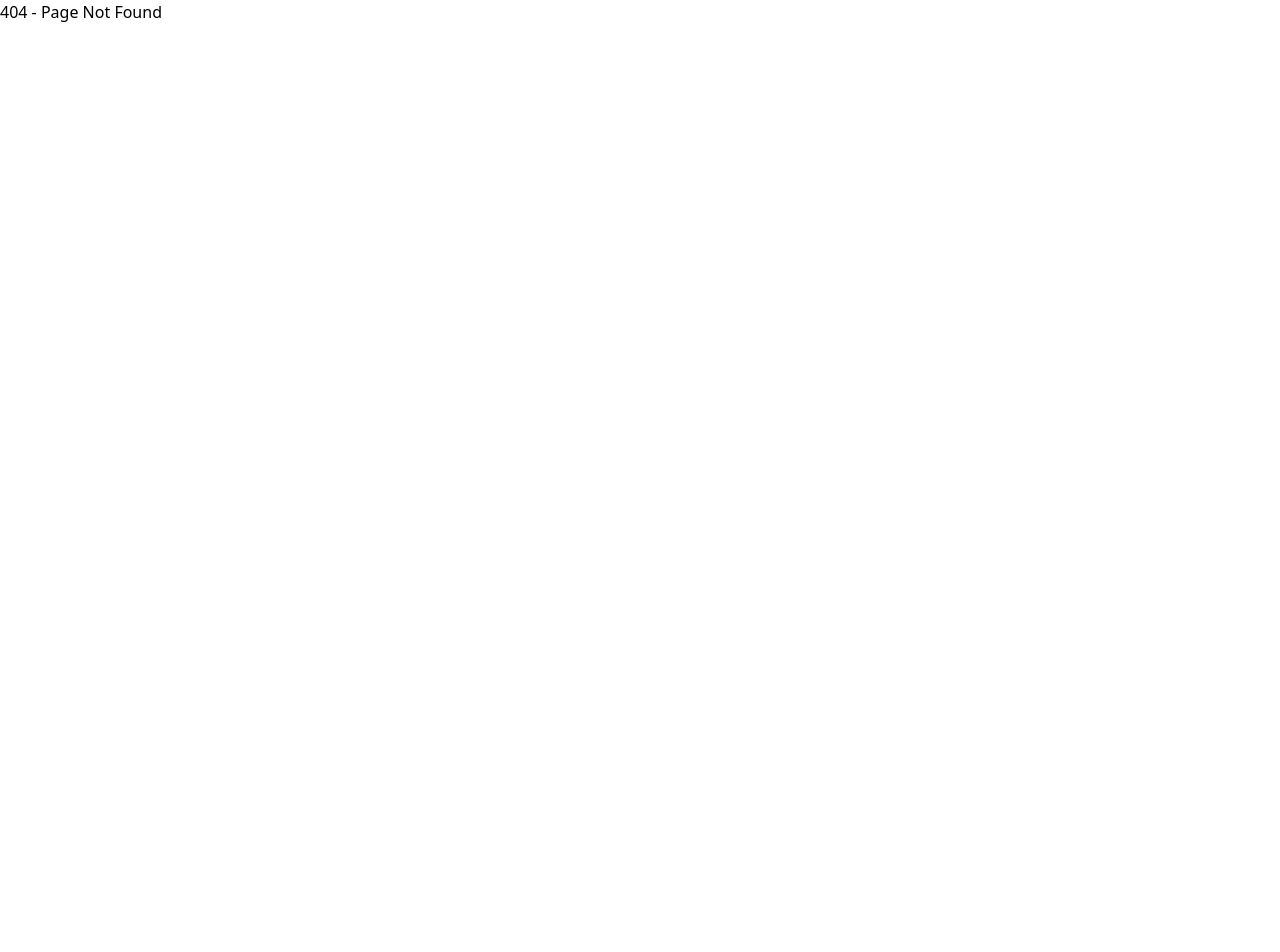
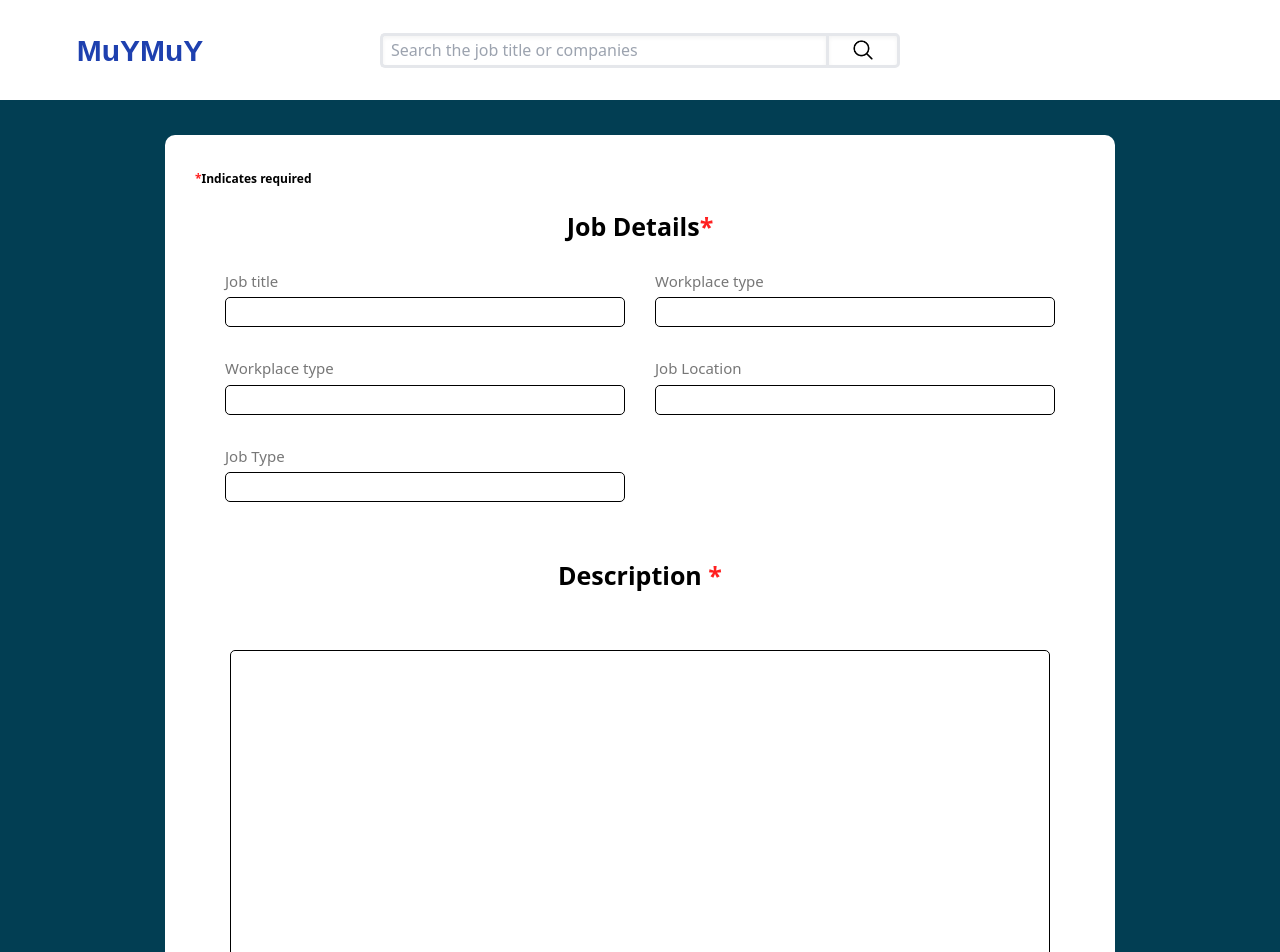
Before and after one commit to Conclusious/Job-Listing, a React (Vite) app in the folder frontend/: page /JobPost in a window 1280 px wide. Before the commit this address had no page. Shown: the top 952 px of the page. Before the commit the page ends 800 px from the top, so only its background shows below. Built offline with nearby package versions, Linux system fonts and the light colour scheme.

Commit message:
Changes:
- Added JobPost
- Added JobPost.jsx into App.jsx
- Modified Profile.jsx header logo to go back to home page

```diff
--- a/frontend/src/App.jsx
+++ b/frontend/src/App.jsx
@@ -4,15 +4,17 @@ import Homepage from './components/Homepage';
 import Loginpage from './components/Loginpage';
 import Profile from "./components/Profile";
 import SearchResult from './components/SearchResult';
+import JobPost from './components/JobPost';
 function App() {
 
   return (
     <BrowserRouter>
       <Routes>
-        <Route path="/Home" element={<Homepage/>}></Route>
+        <Route path="/" element={<Homepage/>}></Route>
         <Route path="/Login" element={<Loginpage/>}></Route>
         <Route path="/Profile" element={<Profile/>}></Route>
-        <Route path="/" element={<SearchResult/>}></Route>
+        <Route path="/SearchResult" element={<SearchResult/>}></Route>
+        <Route path='/JobPost' element={<JobPost/>}></Route>
         <Route path="*" element={<div>404 - Page Not Found</div>}></Route>
       </Routes>
     </BrowserRouter>
--- /dev/null
+++ b/frontend/src/components/JobPost.jsx
@@ -0,0 +1,83 @@
+import React from "react";
+import { useNavigate } from "react-router-dom";
+
+function JobPost() {
+    const navigate = useNavigate();
+
+    const gotoHome = () => {
+        navigate('/');
+    }
+
+    return (
+        <>
+            {/* Header Container */}
+            <div className='flex justify-center items-center bg-white h-[100px]'>
+                <h1 className='absolute mr-[1000px] text-blue-800 font-merriweather-sans font-bold text-[30px] hover:cursor-pointer'
+                    onClick={gotoHome}>
+                    MuYMuY</h1>
+                <div className='flex w-[520px]'>
+                    <input
+                        placeholder="Search the job title or companies"
+                        className="w-[450px] h-[35px] shadow-inner border-[3px] border-r-0 rounded-l-[5px] indent-2"
+                    ></input>
+                    <button
+                        type="button"
+                        className='place-items-center w-[75px] h-[35px] shadow-inner border-[3px] rounded-r-[5px]'
+                    ><img
+                            id=""
+                            className='w-[24px] h-[24px]'
+                            src="../../public/images/search-profile.png"
+                            alt="Search" />
+                    </button>
+                </div>
+            </div>
+
+            {/* Job Post Container */}
+            <div className="bg-[#023E53] h-[1400px] overflow-hidden">
+                <div className="justify-self-center mt-[35px] rounded-[10px] bg-white h-[1150px] w-[950px]">
+                    <p className="ml-[30px] pt-[35px] text-[12px] font-semibold">
+                        <span className="text-[#ff2020]">*</span>Indicates required
+                    </p>
+                    <h1 className="justify-self-center mt-[20px] font-bold text-[25px]">Job Details<span className="text-[#ff2020]">*</span></h1>
+
+                    {/* Input Container */}
+                    <div className="flex flex-row justify-self-center m-[24px] gap-[30px]">
+                        {/* Input-Left */}
+                        <div>
+                            <p className="text-[15px] text-[#777777] mb-[5px]">Job title</p>
+                            <input id="jobTitle" className="border-black border-[1px] rounded-[5px] w-[400px] h-[30px] mb-[30px]" type="text" />
+                            <p className="text-[15px] text-[#777777] mb-[5px]">Workplace type</p>
+                            <input id="workplace" className="border-black border-[1px] rounded-[5px] w-[400px] h-[30px] mb-[30px]" type="text" />
+                            <p className="text-[15px] text-[#777777] mb-[5px]">Job Type</p>
+                            <input id="jobType" className="border-black border-[1px] rounded-[5px] w-[400px] h-[30px]" type="text" />
+                        </div>
+
+                        {/* Input-Right */}
+                        <div>
+                            <p className="text-[15px] text-[#777777] mb-[5px]">Workplace type</p>
+                            <input id="workplace" className="border-black border-[1px] rounded-[5px] w-[400px] h-[30px] mb-[30px]" type="text" />
+                            <p className="text-[15px] text-[#777777] mb-[5px]">Job Location</p>
+                            <input id="jobLocation" className="border-black border-[1px] rounded-[5px] w-[400px] h-[30px] mb-[30px]" type="text" />
+                        </div>
+                    </div>
+
+                    {/* Description */}
+                    <div className="justify-self-center flex flex-col mt-[55px]">
+                        <h1 className="text-center text-[25px] font-bold mb-[55px]">Description <span className="text-[#ff2020]">*</span></h1>
+                        <textarea className="w-[820px] rounded-[5px] h-[500px] border-black border-[1px]" id="description"></textarea>
+                    </div>
+
+                    <div className="justify-self-center">
+                        <button id="post"
+                                type="submit"
+                                className="bg-[#D9D9D9] mt-[45px] w-[140px] h-[50px] rounded-[10px] text-[#023E53] font-bold text-[25px] hover:text-white hover:bg-[#023E53]">
+                            Post
+                        </button>
+                    </div>
+                </div>
+            </div>
+        </>
+    );
+}
+
+export default JobPost;
--- a/frontend/src/components/Profile.jsx
+++ b/frontend/src/components/Profile.jsx
@@ -1,20 +1,28 @@
 import React from 'react';
+import { useNavigate } from 'react-router-dom';
 
 function Profile() {
+    const navigate = useNavigate();
+
+    const goToHome = () => {
+      navigate('/');
+    };
+
     return (
         <>
             {/* Header Container */}
-            <div className='flex justify-center items-center bg-[#023E53] h-[100px]'>
-                <h1 className='absolute mr-[1000px] font-merriweather-sans font-bold text-[30px] text-white'>MUYMUY</h1>
+            <div className='flex justify-center items-center bg-white h-[100px]'>
+                <h1 className='absolute mr-[1000px] text-blue-800 font-merriweather-sans font-bold text-[30px] hover:cursor-pointer' onClick={goToHome}>MuYMuY</h1>
                 <div className='flex w-[520px]'>
                     <input
                         placeholder="Search the job title or companies"
-                        className="w-[450px] h-[35px] rounded-l-[5px] indent-2"
+                        className="w-[450px] h-[35px] shadow-inner border-[3px] border-r-0 rounded-l-[5px] indent-2"
                     ></input>
                     <button
                         type="button"
-                        className='place-items-center bg-gray-100 w-[75px] h-[35px] rounded-r-[5px]'
+                        className='place-items-center w-[75px] h-[35px] shadow-inner border-[3px] rounded-r-[5px]'
                     ><img
+                            id='search'
                             className='w-[24px] h-[24px]'
                             src="../../public/images/search-profile.png"
                             alt="Search" />
@@ -23,7 +31,7 @@ function Profile() {
             </div>
 
             {/* Profile Container */}
-            <div className='bg-[#023E53] h-[1000px] border-t-2 border-t-gray-500'>
+            <div className='bg-[#023E53] h-[1000px] border-t-2 border-t-gray-700'>
                 <div className='justify-self-center mt-[50px] pb-5 bg-white h-auto w-[885px] rounded-[5px] rounded-t-[10px]'>
                     <div className='bg-[#4C4343] h-[175px] rounded-t-[5px]'>
                         <img
--- a/frontend/tailwind.config.js
+++ b/frontend/tailwind.config.js
@@ -15,17 +15,9 @@ export default {
         main: ['Roboto', 'sans-serif'], // Replace with your font family
       },
       fontFamily: {
+        'manrope': 'Manrope',
         'merriweather-sans': ['"Merriweather Sans"', 'sans-serif'],
-      },
-      spacing: {
-        '18': '4.5rem', // Example spacing
-      },
-      width: {
-        '300px': '300px',
-      },
-      height: {
-        '400px': '400px',
-      },
+      }
     },
   },
   plugins: [],
```
